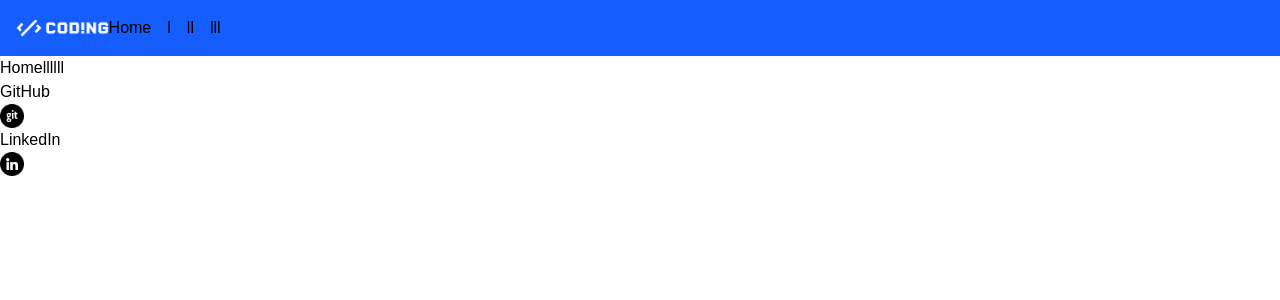
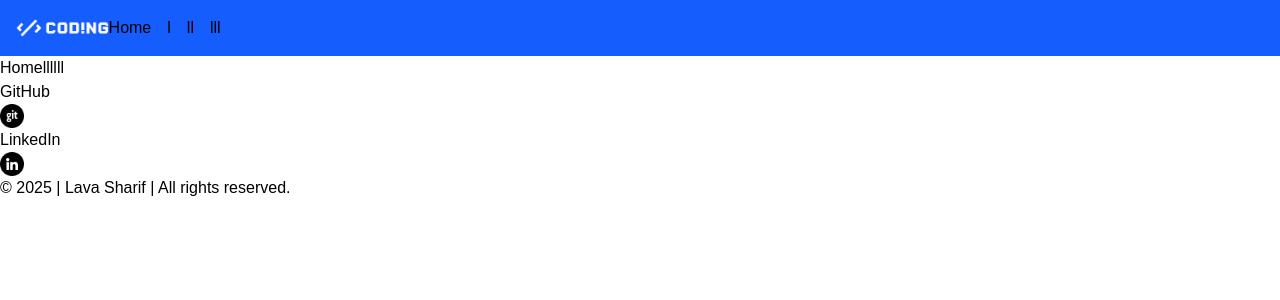
Before and after one commit to Lvhacker1/P, a Next.js app: page / in a window 1280 px wide. Shown: the top 300 px of the page. Built offline with nearby package versions, Linux system fonts and the light colour scheme.

Commit message:
add copyright to footer

```diff
--- a/src/components/Footer/index.tsx
+++ b/src/components/Footer/index.tsx
@@ -1,6 +1,6 @@
 'use client'
-import { navLinks, socialLinks } from "@/data/data";
-import { SocialLinks, NavLink } from "@/types/types";
+import { navLinks, socialLinks, copyright } from "@/data/data";
+import { SocialLinks, NavLink, CopyrightProps } from "@/types/types";
 import Image from "next/image";
 import Link from "next/link";
 
@@ -23,7 +23,7 @@ const Footer = () => {
                 ))}
             </div>
             <div>
-                <p></p>
+                <p>© {copyright.year} | {copyright.name} | {copyright.text}</p>
             </div>
 
         </footer>
--- a/src/data/data.ts
+++ b/src/data/data.ts
@@ -1,4 +1,4 @@
-import { NavLink, SocialLinks } from "@/types/types";
+import { CopyrightProps, NavLink, SocialLinks } from "@/types/types";
 
 export const navLinks: NavLink[] = [
   { name: "Home", path: "/" },
@@ -11,3 +11,9 @@ export const socialLinks: SocialLinks[] = [
     {name: "GitHub", url: "https://github.com/Lvhacker1", icon: "/git.png"},
     {name: "LinkedIn", url: "https://www.linkedin.com/in/lava-sharif-24a400323/", icon: "/linkedin.png"}
 ];
+
+export const copyright: CopyrightProps = {
+    name: "Lava Sharif",
+    text: "All rights reserved.",
+    year: new Date().getFullYear()
+};
--- a/src/types/types.ts
+++ b/src/types/types.ts
@@ -24,3 +24,9 @@ export interface SocialLinks {
     url: string;
     icon: string;
 }
+
+export interface CopyrightProps {
+    name: string;
+    text: string;
+    year: number;
+}
```
